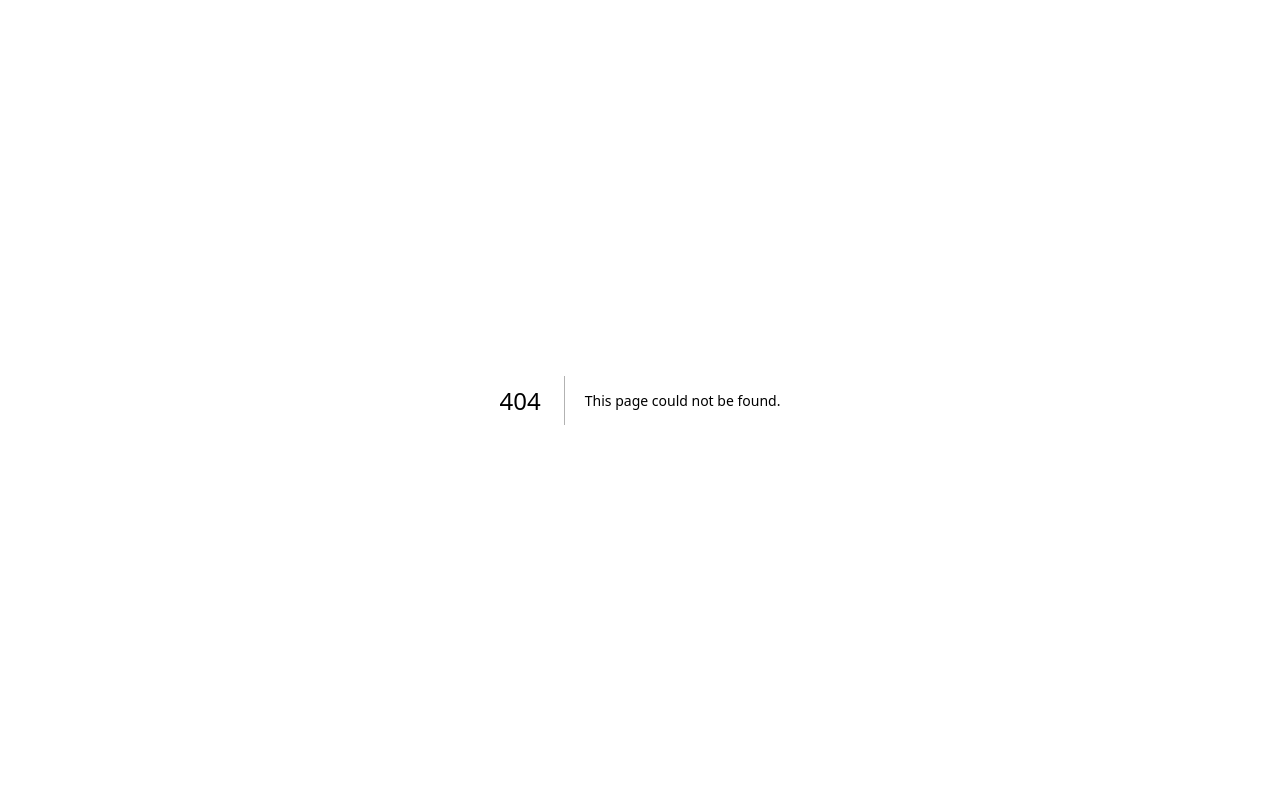
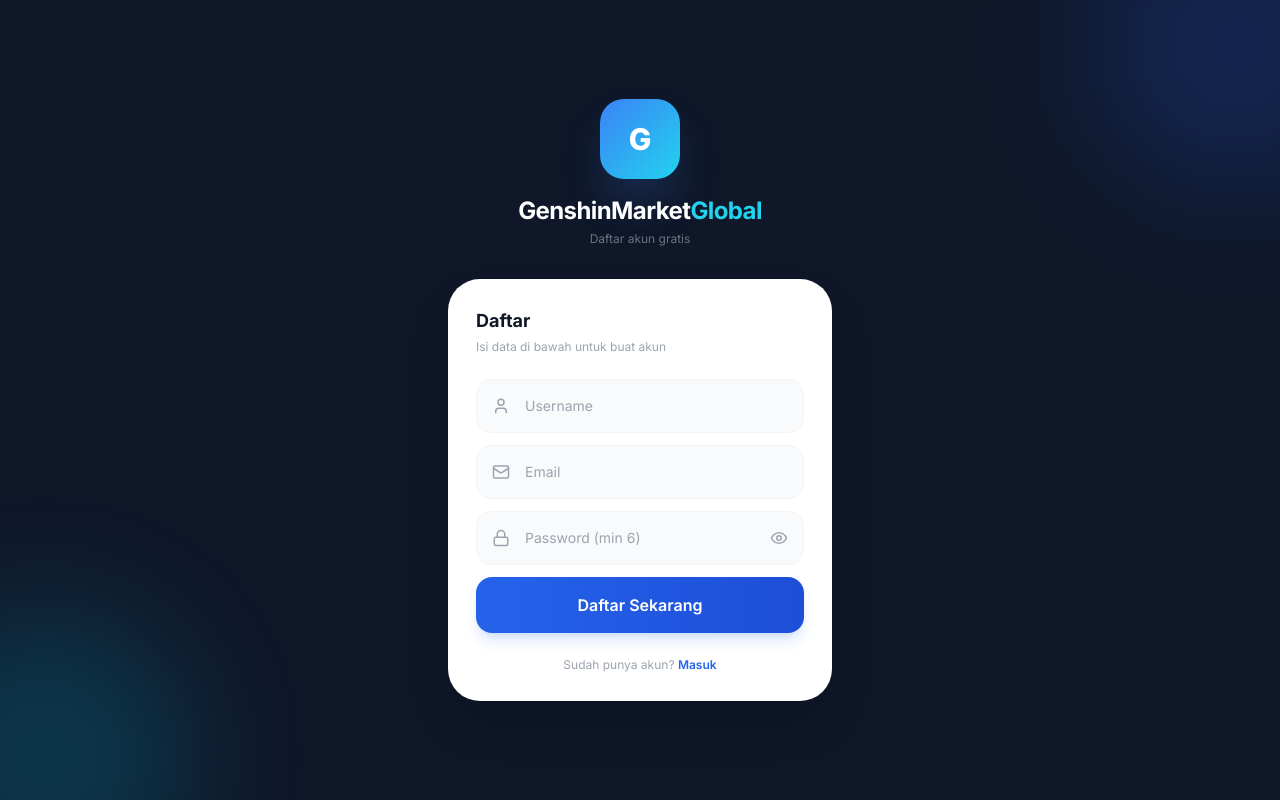
Before and after one commit to kielesgacdri/genshinmarketglobal, a Next.js app: page /register in a window 1280 px wide. Before the commit this address had no page. Built offline with nearby package versions, Linux system fonts and the light colour scheme; no server answers.

Commit message:
Create page.js

```diff
--- /dev/null
+++ b/app/register/page.js
@@ -0,0 +1,152 @@
+'use client';
+import { useState } from 'react';
+import { supabase } from '@/lib/supabase';
+import { User, Mail, Lock, Eye, EyeOff } from 'lucide-react';
+import Link from 'next/link';
+
+export default function RegisterPage() {
+  const [username, setUsername] = useState('');
+  const [email, setEmail] = useState('');
+  const [password, setPassword] = useState('');
+  const [showPass, setShowPass] = useState(false);
+  const [loading, setLoading] = useState(false);
+  const [error, setError] = useState('');
+
+  const handleRegister = async (e) => {
+    e.preventDefault();
+    setLoading(true);
+    setError('');
+
+    try {
+      const uname = username.toLowerCase().trim();
+
+      const { data: existing } = await supabase
+        .from('profiles')
+        .select('username')
+        .eq('username', uname)
+        .maybeSingle();
+
+      if (existing) {
+        setError('Username sudah dipakai');
+        setLoading(false);
+        return;
+      }
+
+      const { error: authErr } = await supabase.auth.signUp({
+        email,
+        password,
+        options: { data: { username: uname } },
+      });
+
+      if (authErr) {
+        setError(authErr.message);
+        setLoading(false);
+        return;
+      }
+
+      alert('Registrasi berhasil! Silakan login.');
+      window.location.href = '/login';
+    } catch (err) {
+      setError('Error: ' + err.message);
+      setLoading(false);
+    }
+  };
+
+  return (
+    <div className="min-h-screen bg-[#0f1729] flex items-center justify-center p-5 relative overflow-hidden">
+      <div className="absolute top-[-100px] right-[-100px] w-72 h-72 rounded-full bg-blue-600 opacity-20 blur-3xl"></div>
+      <div className="absolute bottom-[-100px] left-[-100px] w-72 h-72 rounded-full bg-cyan-500 opacity-20 blur-3xl"></div>
+
+      <div className="w-full max-w-sm relative z-10">
+        <div className="text-center mb-8">
+          <div className="w-20 h-20 mx-auto rounded-3xl bg-gradient-to-br from-blue-500 to-cyan-400 flex items-center justify-center shadow-2xl shadow-blue-500/30 mb-4">
+            <span className="text-3xl font-black text-white">G</span>
+          </div>
+          <h1 className="text-2xl font-bold text-white tracking-tight">
+            GenshinMarket<span className="text-cyan-400">Global</span>
+          </h1>
+          <p className="text-xs text-gray-500 mt-1">Daftar akun gratis</p>
+        </div>
+
+        <div className="bg-white rounded-[2rem] p-7 shadow-2xl">
+          <h2 className="text-lg font-bold text-gray-900 mb-1">Daftar</h2>
+          <p className="text-xs text-gray-400 mb-6">Isi data di bawah untuk buat akun</p>
+
+          {error && (
+            <div className="bg-red-50 border border-red-100 text-red-500 text-xs p-3 rounded-xl mb-4 text-center">
+              {error}
+            </div>
+          )}
+
+          <form onSubmit={handleRegister} className="space-y-3">
+            <div className="relative">
+              <div className="absolute left-4 top-1/2 -translate-y-1/2 text-gray-400">
+                <User size={18} />
+              </div>
+              <input
+                type="text"
+                placeholder="Username"
+                value={username}
+                onChange={(e) => setUsername(e.target.value)}
+                className="w-full bg-gray-50 border border-gray-100 rounded-2xl py-4 pl-12 pr-4 text-sm text-gray-900 placeholder:text-gray-400 focus:bg-white focus:border-blue-500 focus:ring-4 focus:ring-blue-500/10 transition outline-none"
+                required
+                minLength={3}
+              />
+            </div>
+
+            <div className="relative">
+              <div className="absolute left-4 top-1/2 -translate-y-1/2 text-gray-400">
+                <Mail size={18} />
+              </div>
+              <input
+                type="email"
+                placeholder="Email"
+                value={email}
+                onChange={(e) => setEmail(e.target.value)}
+                className="w-full bg-gray-50 border border-gray-100 rounded-2xl py-4 pl-12 pr-4 text-sm text-gray-900 placeholder:text-gray-400 focus:bg-white focus:border-blue-500 focus:ring-4 focus:ring-blue-500/10 transition outline-none"
+                required
+              />
+            </div>
+
+            <div className="relative">
+              <div className="absolute left-4 top-1/2 -translate-y-1/2 text-gray-400">
+                <Lock size={18} />
+              </div>
+              <input
+                type={showPass ? 'text' : 'password'}
+                placeholder="Password (min 6)"
+                value={password}
+                onChange={(e) => setPassword(e.target.value)}
+                className="w-full bg-gray-50 border border-gray-100 rounded-2xl py-4 pl-12 pr-12 text-sm text-gray-900 placeholder:text-gray-400 focus:bg-white focus:border-blue-500 focus:ring-4 focus:ring-blue-500/10 transition outline-none"
+                required
+                minLength={6}
+              />
+              <button
+                type="button"
+                onClick={() => setShowPass(!showPass)}
+                className="absolute right-4 top-1/2 -translate-y-1/2 text-gray-400"
+              >
+                {showPass ? <EyeOff size={18} /> : <Eye size={18} />}
+              </button>
+            </div>
+
+            <button
+              type="submit"
+              disabled={loading}
+              className="w-full bg-gradient-to-r from-blue-600 to-blue-700 text-white font-semibold py-4 rounded-2xl transition shadow-lg shadow-blue-500/20 disabled:opacity-50 mt-2"
+            >
+              {loading ? 'Memproses...' : 'Daftar Sekarang'}
+            </button>
+          </form>
+
+          <p className="text-center text-xs text-gray-400 mt-6">
+            Sudah punya akun?{' '}
+            <Link href="/login" className="text-blue-600 font-semibold">
+              Masuk
+            </Link>
+          </p>
+        </div>
+      </div>
+    </div>
+  );
+    }
```
